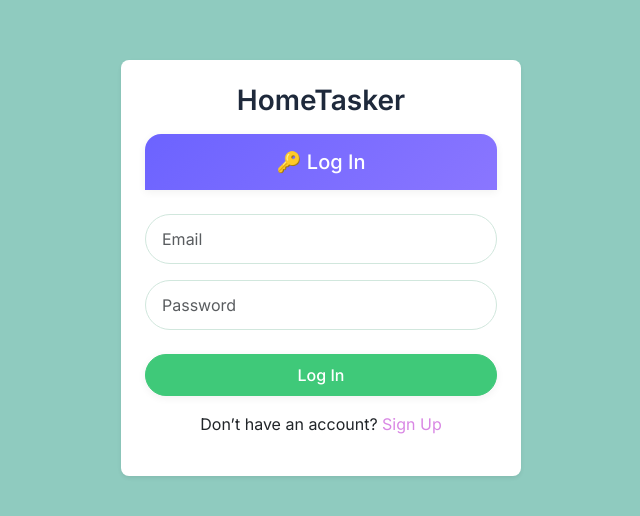
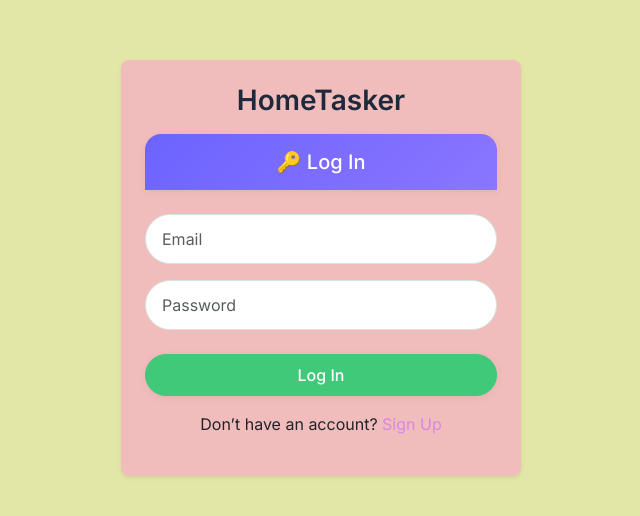
Before and after one commit to vrao27/hometasker, a React (Create React App) app in the folder frontend-v2/: page / in a window 1280 px wide. Shown: the part 132-648 px from the top of the page, without its empty margins (319-959 px from the left). Built offline with nearby package versions, Linux system fonts and the light colour scheme; no server answers.

Commit message:
fix(form): custom add-task column widths and remove the gap of 1.5 rem

```diff
--- a/frontend-v2/public/index.html
+++ b/frontend-v2/public/index.html
@@ -47,5 +47,6 @@
       To begin the development, run `npm start` or `yarn start`.
       To create a production bundle, use `npm run build` or `yarn build`.
     -->
+      <script src="https://cdn.jsdelivr.net/npm/bootstrap@5/dist/js/bootstrap.bundle.min.js"></script>
   </body>
 </html>
--- a/frontend-v2/src/custom.css
+++ b/frontend-v2/src/custom.css
@@ -5,9 +5,9 @@
   --gradient-start: #6c63ff;    /* lavender */
   --gradient-end:   #8a76ff;    /* deeper purple */
 
-  --bg-page:    #f0fcf9;        /* mint-cream page background */
-  --bg-card:    #ffffff;        /* white cards */
-  --bg-panel:   #8fcbbf;        /* light mint panels */
+  --bg-page:    #85bdaf;        /* mint-cream page background */
+  --bg-card:    #f1bcbc;        /* white cards */
+  --bg-panel:   #e2e7a5;        /* light mint panels */
 
   --accent-green:  #3fc979;     /* pastel green for Add/Redeem */
   --accent-purple: #d987e4;     /* pastel purple for “Cast” */
@@ -223,10 +223,10 @@ body {
 }
 
 /* 10.0 two-column flex for desktop */
+@media (min-width: 992px) {
   .row.g-4 {
     display: flex !important;
     flex-wrap: wrap;
-  gap: 1.5rem !important;
   }
   .row.g-4 > .col-lg-4 {
     flex: 0 0 auto;
@@ -235,6 +235,7 @@ body {
   .row.g-4 > .col-lg-8 {
     flex: 0 0 auto;
     width: 66.6667%;
+  }
 }
 
 
@@ -289,3 +290,20 @@ body {
 .text-purple {
   color: var(--accent-purple) !important;
 }
+
+/* 14. Add-Task-Form - in Dashboard.tsx */
+.add-task-form .col-sm-6 {
+  /* make the first field full-width */
+  flex: 0 0 auto;
+  width: 100% !important;
+}
+.add-task-form .col-sm-3 {
+  /* make the next two fields half-width */
+  flex: 0 0 auto;
+  width: 50% !important;
+}
+.add-task-form .col-12 {
+  /* keep the button full-width */
+  flex: 0 0 auto;
+  width: 100% !important;
+}
--- a/frontend-v2/src/pages/Dashboard.tsx
+++ b/frontend-v2/src/pages/Dashboard.tsx
@@ -77,9 +77,9 @@ const Dashboard: React.FC = () => {
         {/* ─── Left column: Add Task form + Rewards panel ─── */}
         <div className="col-lg-4">
           {/* Add Task Card */}
-          <div className="card bg-card shadow-sm rounded-3 p-4 mb-4">
+          <div className="card bg-panel shadow-sm rounded-3 p-4 mb-4">
             <h5 className="mb-3">Add New Task</h5>
-            <form onSubmit={handleAdd} className="row g-3 align-items-end">
+            <form onSubmit={handleAdd} className="add-task-form row g-3 align-items-end">
               {/* Task Title input */}
               <div className="col-sm-6">
                 <label htmlFor="newTask" className="form-label">
@@ -143,7 +143,7 @@ const Dashboard: React.FC = () => {
           </div>
 
           {/* Rewards Card */}
-          <div className="card bg-card shadow-sm rounded-3 p-4">
+          <div className="card bg-panel shadow-sm rounded-3 p-4">
             <h5 className="mb-3">Rewards</h5>
             <ul className="rewards-list">
               <li>
```
Lines whose indentation alone changed are shown as unchanged.
